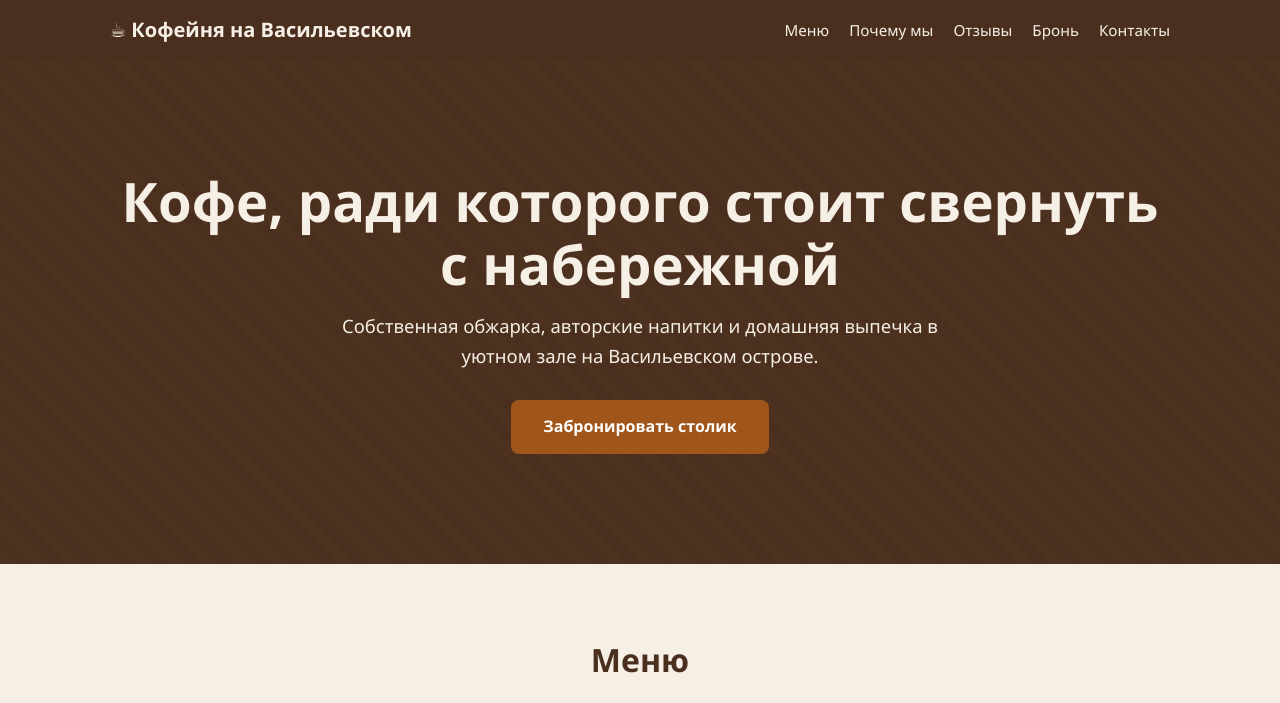
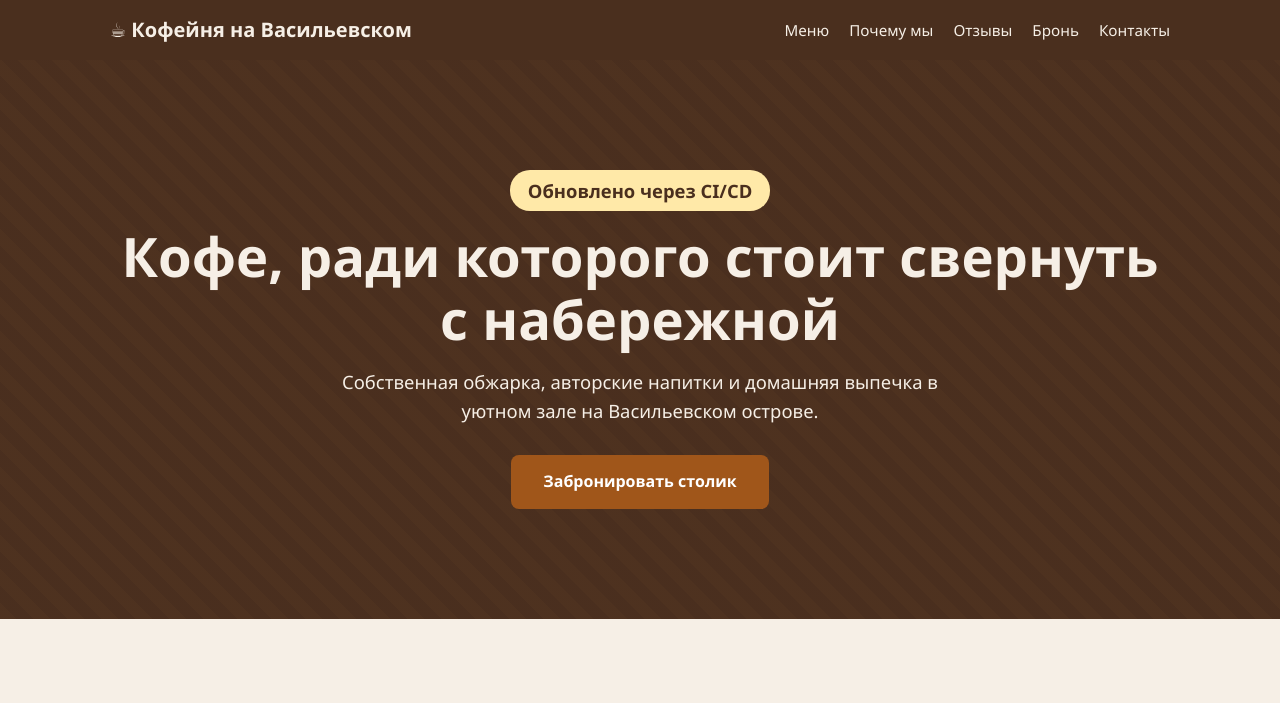
Before and after one commit to zsddddsf/coffee-landing, a plain HTML site: page index.html in a window 1280 px wide. Shown: the top 703 px of the page. Drawn offline with Linux system fonts and the light colour scheme.

Commit message:
Обновлено через CI/CD

```diff
--- a/index.html
+++ b/index.html
@@ -30,6 +30,7 @@
   <!-- Первый экран -->
   <section class="hero">
     <div class="container">
+      <p style="display:inline-block;background:#ffe9a8;color:#4a2f1e;padding:6px 18px;border-radius:20px;font-weight:700;margin-bottom:14px">Обновлено через CI/CD</p>
       <h1>Кофе, ради которого стоит свернуть с набережной</h1>
       <p>Собственная обжарка, авторские напитки и домашняя выпечка в уютном зале на Васильевском острове.</p>
       <a class="btn" href="#booking">Забронировать столик</a>
```
